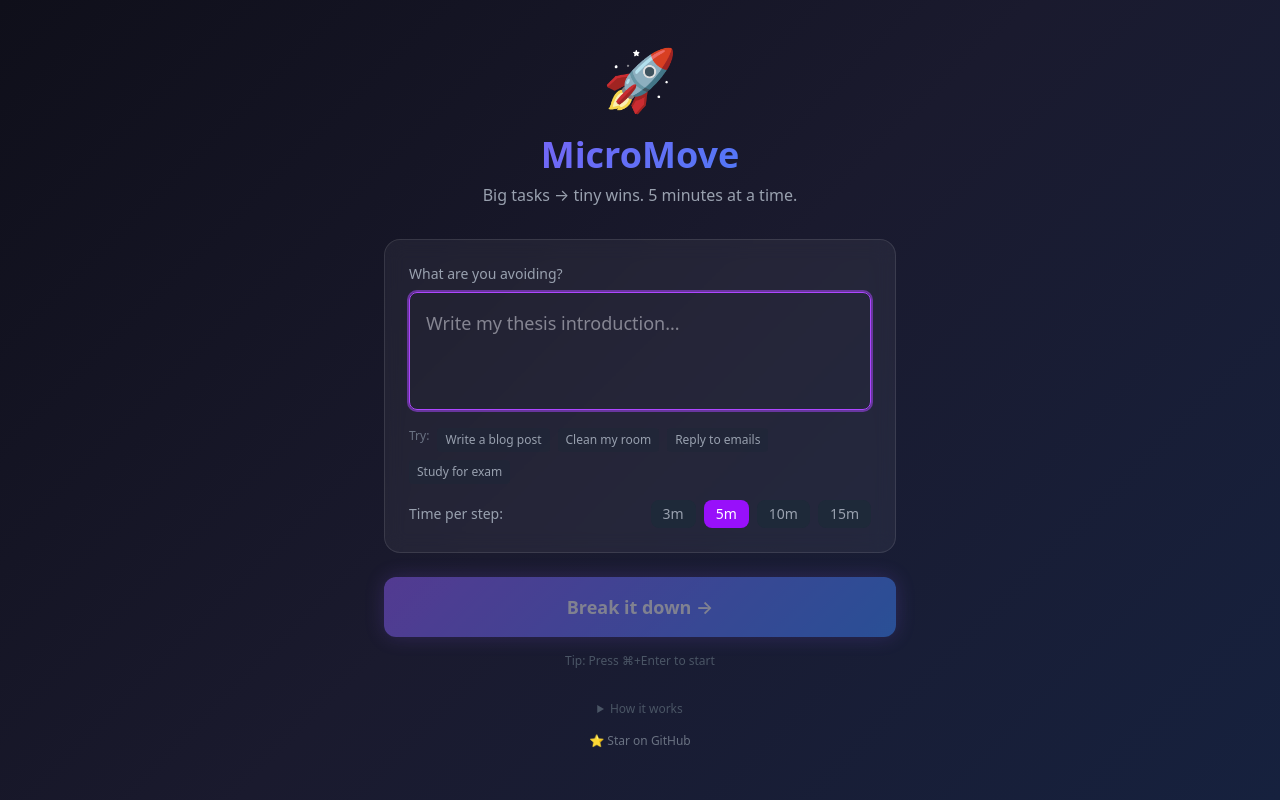
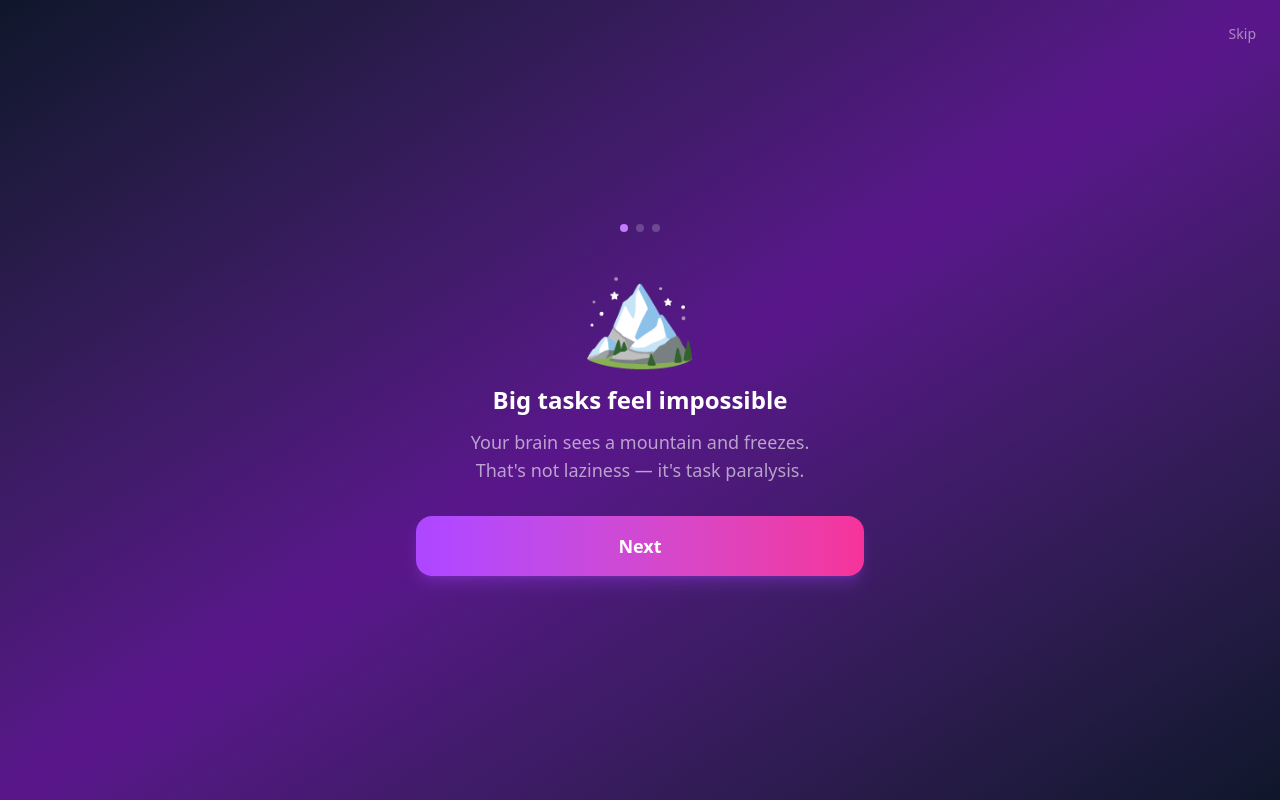
Before and after one commit to MBilalShafi/micromove, a Next.js app: page / in a window 1280 px wide. Built offline with nearby package versions, Linux system fonts and the light colour scheme.

Commit message:
Add engaging onboarding flow for new users
- 3-screen animated onboarding
- Step 1: Problem (task paralysis)
- Step 2: Solution (task breakdown with live animation)
- Step 3: Interactive 'I'm stuck' demo
- Skip button, progress dots, localStorage persistence
- Smooth Framer Motion transitions

```diff
--- a/src/app/page.tsx
+++ b/src/app/page.tsx
@@ -3,8 +3,10 @@
 import { useState, useEffect, useRef } from "react";
 import { motion, AnimatePresence } from "framer-motion";
 import confetti from "canvas-confetti";
+import Onboarding from "@/components/Onboarding";
 
 type AppState = "start" | "loading" | "session" | "complete" | "error";
+const ONBOARDING_KEY = "micromove-onboarding-complete";
 
 interface MicroStep {
   id: number;
@@ -57,6 +59,7 @@ const stuckMessages = [
 ];
 
 export default function Home() {
+  const [showOnboarding, setShowOnboarding] = useState<boolean | null>(null);
   const [state, setState] = useState<AppState>("start");
   const [task, setTask] = useState("");
   const [steps, setSteps] = useState<MicroStep[]>([]);
@@ -72,6 +75,17 @@ export default function Home() {
   const [errorMessage, setErrorMessage] = useState("");
   const [isOffline, setIsOffline] = useState(false);
   const inputRef = useRef<HTMLTextAreaElement>(null);
+
+  // Check if onboarding was completed
+  useEffect(() => {
+    const hasSeenOnboarding = localStorage.getItem(ONBOARDING_KEY);
+    setShowOnboarding(!hasSeenOnboarding);
+  }, []);
+
+  const handleOnboardingComplete = () => {
+    localStorage.setItem(ONBOARDING_KEY, "true");
+    setShowOnboarding(false);
+  };
 
   // Offline detection
   useEffect(() => {
@@ -396,6 +410,20 @@ export default function Home() {
     : 0;
 
   const timerProgress = timerDuration > 0 ? timeLeft / timerDuration : 0;
+
+  // Show nothing while checking localStorage (prevents flash)
+  if (showOnboarding === null) {
+    return (
+      <main className="min-h-screen flex items-center justify-center p-4">
+        <div className="animate-pulse text-4xl">🚀</div>
+      </main>
+    );
+  }
+
+  // Show onboarding for new users
+  if (showOnboarding) {
+    return <Onboarding onComplete={handleOnboardingComplete} />;
+  }
 
   return (
     <main className="min-h-screen flex items-center justify-center p-4">
--- /dev/null
+++ b/src/components/Onboarding.tsx
@@ -0,0 +1,258 @@
+'use client';
+
+import { useState } from 'react';
+import { motion, AnimatePresence } from 'framer-motion';
+
+interface OnboardingProps {
+  onComplete: () => void;
+}
+
+export default function Onboarding({ onComplete }: OnboardingProps) {
+  const [step, setStep] = useState(0);
+
+  const handleNext = () => {
+    if (step < 2) {
+      setStep(step + 1);
+    } else {
+      onComplete();
+    }
+  };
+
+  const handleSkip = () => {
+    onComplete();
+  };
+
+  return (
+    <div className="min-h-screen bg-gradient-to-br from-slate-900 via-purple-900 to-slate-900 flex items-center justify-center p-4">
+      <div className="max-w-md w-full">
+        {/* Skip button */}
+        <motion.button
+          initial={{ opacity: 0 }}
+          animate={{ opacity: 1 }}
+          transition={{ delay: 0.5 }}
+          onClick={handleSkip}
+          className="absolute top-6 right-6 text-white/50 hover:text-white/80 text-sm transition-colors"
+        >
+          Skip
+        </motion.button>
+
+        {/* Progress dots */}
+        <div className="flex justify-center gap-2 mb-8">
+          {[0, 1, 2].map((i) => (
+            <motion.div
+              key={i}
+              className={`w-2 h-2 rounded-full transition-colors duration-300 ${
+                i === step ? 'bg-purple-400' : 'bg-white/20'
+              }`}
+              animate={i === step ? { scale: [1, 1.3, 1] } : {}}
+              transition={{ duration: 0.3 }}
+            />
+          ))}
+        </div>
+
+        {/* Content */}
+        <AnimatePresence mode="wait">
+          {step === 0 && <StepOne key="step1" />}
+          {step === 1 && <StepTwo key="step2" />}
+          {step === 2 && <StepThree key="step3" />}
+        </AnimatePresence>
+
+        {/* Next button */}
+        <motion.button
+          initial={{ opacity: 0, y: 20 }}
+          animate={{ opacity: 1, y: 0 }}
+          transition={{ delay: 0.4 }}
+          onClick={handleNext}
+          className="w-full mt-8 py-4 px-6 bg-gradient-to-r from-purple-500 to-pink-500 rounded-2xl text-white font-semibold text-lg shadow-lg shadow-purple-500/25 hover:shadow-purple-500/40 transition-all active:scale-[0.98]"
+        >
+          {step < 2 ? 'Next' : "Let's go! 🚀"}
+        </motion.button>
+      </div>
+    </div>
+  );
+}
+
+// Step 1: The Problem
+function StepOne() {
+  return (
+    <motion.div
+      initial={{ opacity: 0, x: 50 }}
+      animate={{ opacity: 1, x: 0 }}
+      exit={{ opacity: 0, x: -50 }}
+      transition={{ duration: 0.3 }}
+      className="text-center"
+    >
+      {/* Animated mountain/overwhelm visual */}
+      <motion.div
+        className="text-8xl mb-6"
+        initial={{ scale: 0.5, opacity: 0 }}
+        animate={{ scale: 1, opacity: 1 }}
+        transition={{ delay: 0.1, type: 'spring', stiffness: 200 }}
+      >
+        🏔️
+      </motion.div>
+
+      <motion.h1
+        initial={{ opacity: 0, y: 20 }}
+        animate={{ opacity: 1, y: 0 }}
+        transition={{ delay: 0.2 }}
+        className="text-2xl font-bold text-white mb-3"
+      >
+        Big tasks feel impossible
+      </motion.h1>
+
+      <motion.p
+        initial={{ opacity: 0, y: 20 }}
+        animate={{ opacity: 1, y: 0 }}
+        transition={{ delay: 0.3 }}
+        className="text-white/60 text-lg"
+      >
+        Your brain sees a mountain and freezes.
+        <br />
+        That&apos;s not laziness — it&apos;s task paralysis.
+      </motion.p>
+    </motion.div>
+  );
+}
+
+// Step 2: The Solution
+function StepTwo() {
+  const [showBreakdown, setShowBreakdown] = useState(false);
+
+  // Trigger breakdown animation after mount
+  useState(() => {
+    const timer = setTimeout(() => setShowBreakdown(true), 600);
+    return () => clearTimeout(timer);
+  });
+
+  return (
+    <motion.div
+      initial={{ opacity: 0, x: 50 }}
+      animate={{ opacity: 1, x: 0 }}
+      exit={{ opacity: 0, x: -50 }}
+      transition={{ duration: 0.3 }}
+      className="text-center"
+    >
+      {/* Animated task breakdown */}
+      <div className="h-32 flex items-center justify-center mb-6 relative">
+        <AnimatePresence mode="wait">
+          {!showBreakdown ? (
+            <motion.div
+              key="big-task"
+              initial={{ scale: 0.8, opacity: 0 }}
+              animate={{ scale: 1, opacity: 1 }}
+              exit={{ scale: 0.5, opacity: 0 }}
+              className="bg-white/10 backdrop-blur rounded-xl px-6 py-3 text-white font-medium"
+            >
+              📝 Write the entire report
+            </motion.div>
+          ) : (
+            <motion.div
+              key="small-tasks"
+              initial={{ opacity: 0 }}
+              animate={{ opacity: 1 }}
+              className="flex flex-col gap-2"
+            >
+              {['Open document', 'Write first sentence', 'Add one bullet point'].map((task, i) => (
+                <motion.div
+                  key={task}
+                  initial={{ opacity: 0, x: -20, scale: 0.8 }}
+                  animate={{ opacity: 1, x: 0, scale: 1 }}
+                  transition={{ delay: i * 0.15 }}
+                  className="bg-gradient-to-r from-purple-500/20 to-pink-500/20 backdrop-blur rounded-lg px-4 py-2 text-white/90 text-sm flex items-center gap-2"
+                >
+                  <span className="text-green-400">✓</span>
+                  {task}
+                  <span className="text-white/40 text-xs ml-auto">5 min</span>
+                </motion.div>
+              ))}
+            </motion.div>
+          )}
+        </AnimatePresence>
+      </div>
+
+      <motion.h1
+        initial={{ opacity: 0, y: 20 }}
+        animate={{ opacity: 1, y: 0 }}
+        transition={{ delay: 0.2 }}
+        className="text-2xl font-bold text-white mb-3"
+      >
+        We break it into tiny steps
+      </motion.h1>
+
+      <motion.p
+        initial={{ opacity: 0, y: 20 }}
+        animate={{ opacity: 1, y: 0 }}
+        transition={{ delay: 0.3 }}
+        className="text-white/60 text-lg"
+      >
+        5 minutes each. One at a time.
+        <br />
+        Small wins build momentum.
+      </motion.p>
+    </motion.div>
+  );
+}
+
+// Step 3: The Stuck Button
+function StepThree() {
+  const [isStuck, setIsStuck] = useState(false);
+
+  return (
+    <motion.div
+      initial={{ opacity: 0, x: 50 }}
+      animate={{ opacity: 1, x: 0 }}
+      exit={{ opacity: 0, x: -50 }}
+      transition={{ duration: 0.3 }}
+      className="text-center"
+    >
+      {/* Interactive stuck demo */}
+      <div className="h-32 flex flex-col items-center justify-center mb-6 gap-3">
+        <AnimatePresence mode="wait">
+          <motion.div
+            key={isStuck ? 'smaller' : 'original'}
+            initial={{ opacity: 0, scale: 0.9 }}
+            animate={{ opacity: 1, scale: 1 }}
+            exit={{ opacity: 0, scale: 0.9 }}
+            className="bg-white/10 backdrop-blur rounded-xl px-5 py-3 text-white"
+          >
+            {isStuck ? '👀 Just open the document' : '📝 Start writing the intro'}
+          </motion.div>
+        </AnimatePresence>
+
+        <motion.button
+          whileHover={{ scale: 1.05 }}
+          whileTap={{ scale: 0.95 }}
+          onClick={() => setIsStuck(!isStuck)}
+          className={`px-4 py-2 rounded-xl text-sm font-medium transition-all ${
+            isStuck
+              ? 'bg-green-500/20 text-green-300 border border-green-500/30'
+              : 'bg-orange-500/20 text-orange-300 border border-orange-500/30'
+          }`}
+        >
+          {isStuck ? '✨ Much better!' : "😵 I'm stuck"}
+        </motion.button>
+      </div>
+
+      <motion.h1
+        initial={{ opacity: 0, y: 20 }}
+        animate={{ opacity: 1, y: 0 }}
+        transition={{ delay: 0.2 }}
+        className="text-2xl font-bold text-white mb-3"
+      >
+        Stuck? We make it smaller
+      </motion.h1>
+
+      <motion.p
+        initial={{ opacity: 0, y: 20 }}
+        animate={{ opacity: 1, y: 0 }}
+        transition={{ delay: 0.3 }}
+        className="text-white/60 text-lg"
+      >
+        No step is too small.
+        <br />
+        The only goal is to start.
+      </motion.p>
+    </motion.div>
+  );
+}
```
